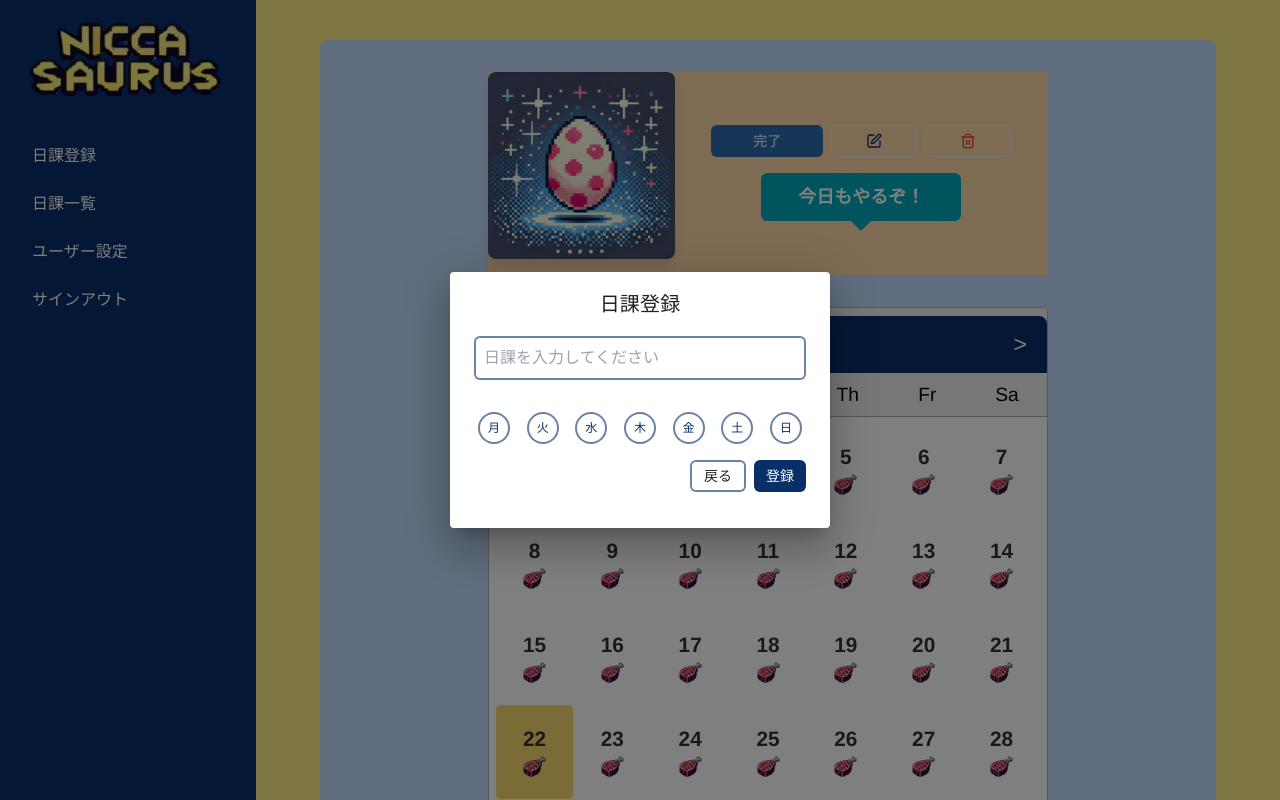
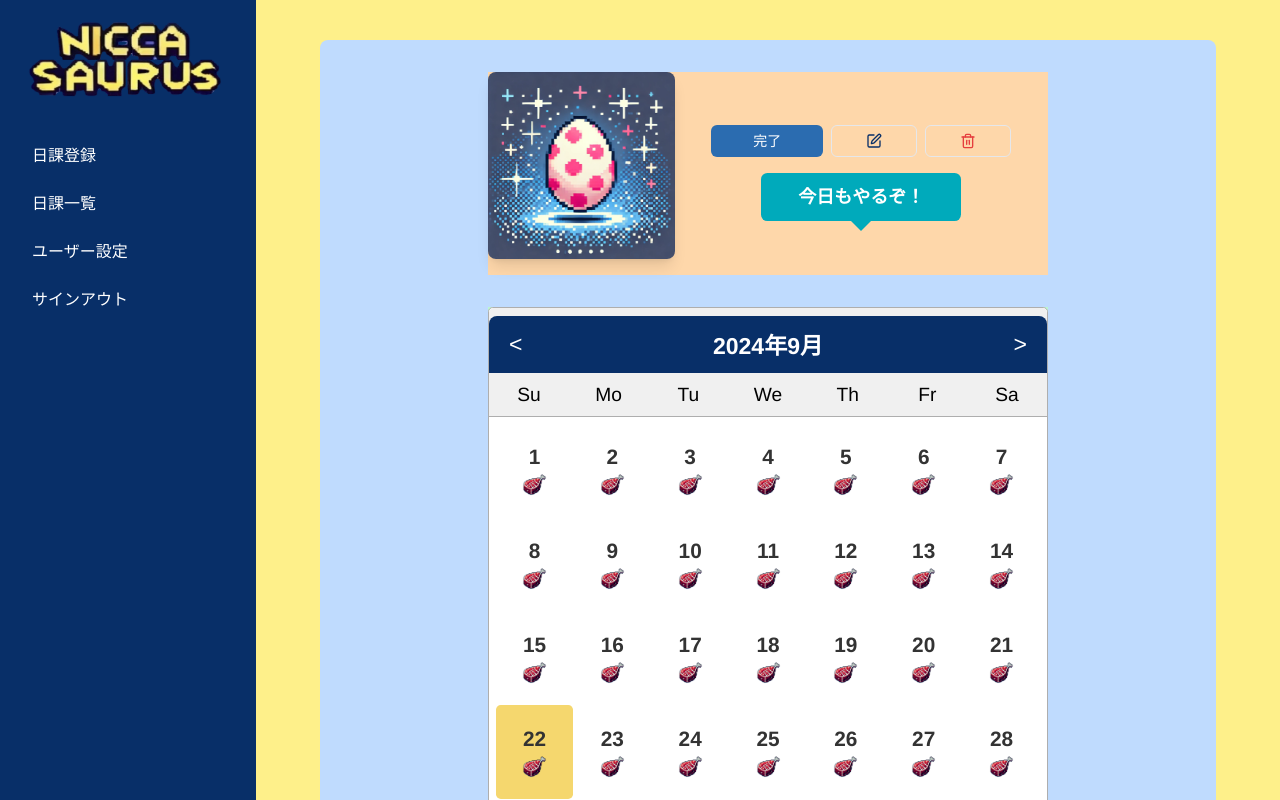
Before and after one commit to masuim/nicca-saurus, a Next.js app: page / in a window 1280 px wide. Shown: the top 800 px of the page. Built offline with nearby package versions, Linux system fonts and the light colour scheme; no server answers; the database is empty; sample sign-in values are in the browser's storage; a web font is replaced by a local one.

Commit message:
fix: 起動時に GET /api/nicca/active 200が7回呼び出される問題にuseCallbackで対応（仮）

```diff
--- a/src/components/auth/sign-in-form.tsx
+++ b/src/components/auth/sign-in-form.tsx
@@ -1,11 +1,11 @@
 'use client';
 
+import { AuthForm } from '@/components/common/auth-form';
 import { useFlashMessage } from '@/contexts/flash-message-context';
 import { useSignInForm } from '@/hooks/use-auth-form';
 import { SignInFormData } from '@/schemas/auth-schemas';
 import { signInUser } from '@/services/auth-service';
 import { useRouter } from 'next/navigation';
-import { AuthForm } from '../common/auth-form';
 
 type Props = {
   setIsSignUp: (isSignUp: boolean) => void;
--- a/src/components/auth/sign-up-form.tsx
+++ b/src/components/auth/sign-up-form.tsx
@@ -1,9 +1,9 @@
+import { AuthForm } from '@/components/common/auth-form';
 import { useFlashMessage } from '@/contexts/flash-message-context';
 import { useSignUpForm } from '@/hooks/use-auth-form';
 import { SignUpFormData } from '@/schemas/auth-schemas';
 import { signUpUser } from '@/services/auth-service';
 import { useRouter } from 'next/navigation';
-import { AuthForm } from './common/auth-form';
 
 type Props = {
   setIsSignUp: (isSignUp: boolean) => void;
--- a/src/components/pages/main/main-contents.tsx
+++ b/src/components/pages/main/main-contents.tsx
@@ -1,7 +1,7 @@
 import { NiccaRegisterModal } from '@/components/common/modals/register';
 
 import { SaurusType } from '@/schemas/nicca-schemas';
-import { useEffect, ReactNode } from 'react';
+import { useCallback, ReactNode } from 'react';
 import { Calendar } from '@/components/common/calendar';
 import { CompleteButton } from '@/components/nicca/complete-button';
 import { NiccaEditButton } from '@/components/nicca/nicca-edit-button';
@@ -28,21 +28,19 @@ export const MainContents = ({
   refreshActiveNicca,
   activeNicca,
 }: Props) => {
-  useEffect(() => {
-    const checkActiveNicca = async () => {
+  // TODO: useCallbackが最適？
+  const checkActiveNicca = useCallback(async () => {
     await refreshActiveNicca();
     if (!hasActiveNicca && !isRegisterModalOpen) {
       setIsRegisterModalOpen(true);
     } else if (hasActiveNicca && isRegisterModalOpen) {
       setIsRegisterModalOpen(false);
     }
-    };
-
-    checkActiveNicca();
   }, [refreshActiveNicca, hasActiveNicca, isRegisterModalOpen, setIsRegisterModalOpen]);
 
   const onCloseRegisterModal = () => {
     closeRegisterModal();
+    checkActiveNicca();
   };
 
   return (
@@ -74,7 +72,7 @@ export const MainContents = ({
         <NiccaRegisterModal
           isOpen={isRegisterModalOpen}
           onClose={onCloseRegisterModal}
-          onSuccess={closeRegisterModal}
+          onSuccess={checkActiveNicca}
         />
       )}
     </main>
--- a/src/contexts/niicca-context.tsx
+++ b/src/contexts/niicca-context.tsx
@@ -21,7 +21,7 @@ const NiccaContext = createContext<NiccaContextType | undefined>(undefined);
 export const NiccaProvider: React.FC<{ children: ReactNode }> = ({ children }) => {
   const [hasActiveNicca, setHasActiveNicca] = useState(false);
   const [activeNicca, setActiveNicca] = useState<{ saurusType: SaurusType } | null>(null);
-
+  // TODO: useCallbackが最適？
   const refreshActiveNicca = useCallback(async () => {
     try {
       const response = await fetch('/api/nicca/active');
```
Lines whose indentation alone changed are shown as unchanged.
